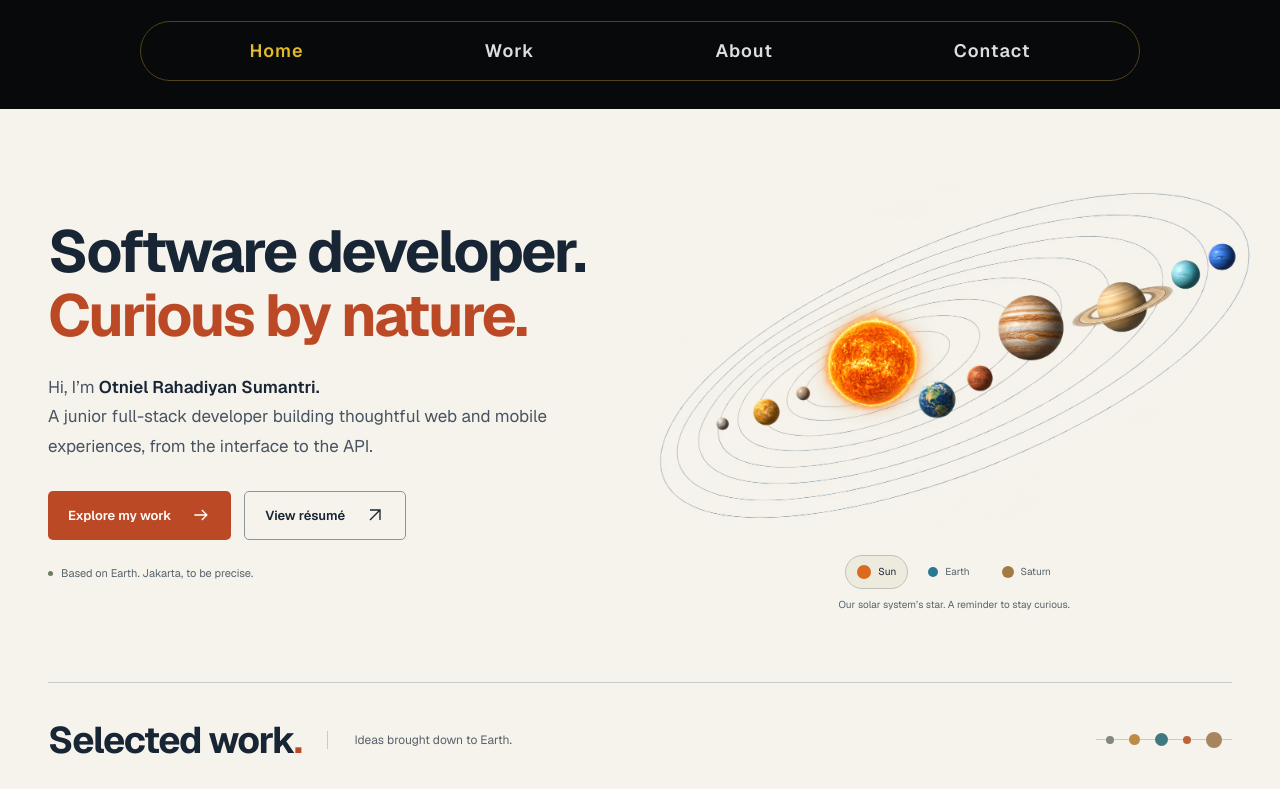
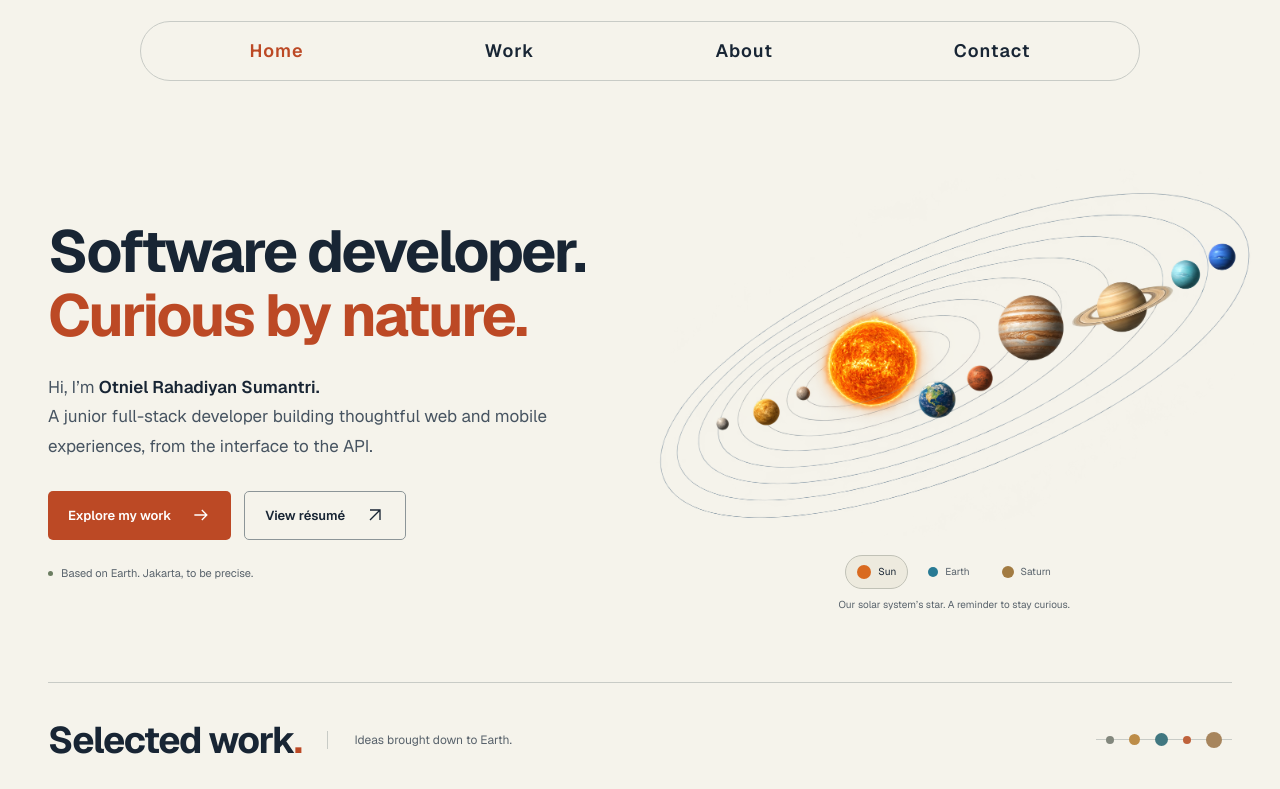
Before and after one commit to OtnielRS/web-portofolio, a Next.js app in the folder my-portofolio/: page / in a window 1280 px wide. Shown: the top 789 px of the page. Built offline with nearby package versions, Linux system fonts and the light colour scheme.

Commit message:
feat(header): match portfolio colors and stick on scroll

```diff
--- a/my-portofolio/app/_components/site-header.css
+++ b/my-portofolio/app/_components/site-header.css
@@ -1,5 +1,9 @@
 .portfolio-header {
-  background: #07090b;
+  position: sticky;
+  top: 0;
+  z-index: 20;
+  flex-shrink: 0;
+  background: var(--background);
   padding: 21px 28px 28px;
 }
 
@@ -11,9 +15,9 @@
   min-height: 60px;
   margin-inline: auto;
   padding: 4px 18px;
-  border: 1px solid #51431b;
+  border: 1px solid var(--line);
   border-radius: 999px;
-  background: #07090b;
+  background: var(--background);
 }
 
 .portfolio-navigation-link {
@@ -23,7 +27,7 @@
   min-height: 48px;
   padding: 10px 24px;
   border-radius: 999px;
-  color: #dedee2;
+  color: var(--foreground);
   font-size: 18px;
   font-weight: 550;
   line-height: 1.4;
@@ -33,20 +37,24 @@
 }
 
 .portfolio-navigation-link:hover {
-  color: #f0ca43;
-  background: #18170f;
+  color: var(--accent);
+  background: #edeade;
 }
 
 .portfolio-navigation-link[aria-current="page"] {
-  color: #e1b92a;
+  color: var(--accent);
 }
 
 .portfolio-navigation-link:focus-visible {
-  outline: 2px solid #e1b92a;
+  outline: 2px solid var(--accent);
   outline-offset: 2px;
 }
 
+html { scroll-padding-top: 128px; }
+.skip-link { z-index: 30; }
+
 @media (max-width: 700px) {
+  html { scroll-padding-top: 110px; }
   .portfolio-header { padding: 16px 20px 20px; }
   .portfolio-navigation { min-height: 54px; padding: 3px 8px; }
   .portfolio-navigation-link { min-height: 44px; padding: 10px 16px; font-size: 14px; letter-spacing: .04em; }
```
Also changed, not shown: 1 other file (tests, documents, lock files or other folders).
